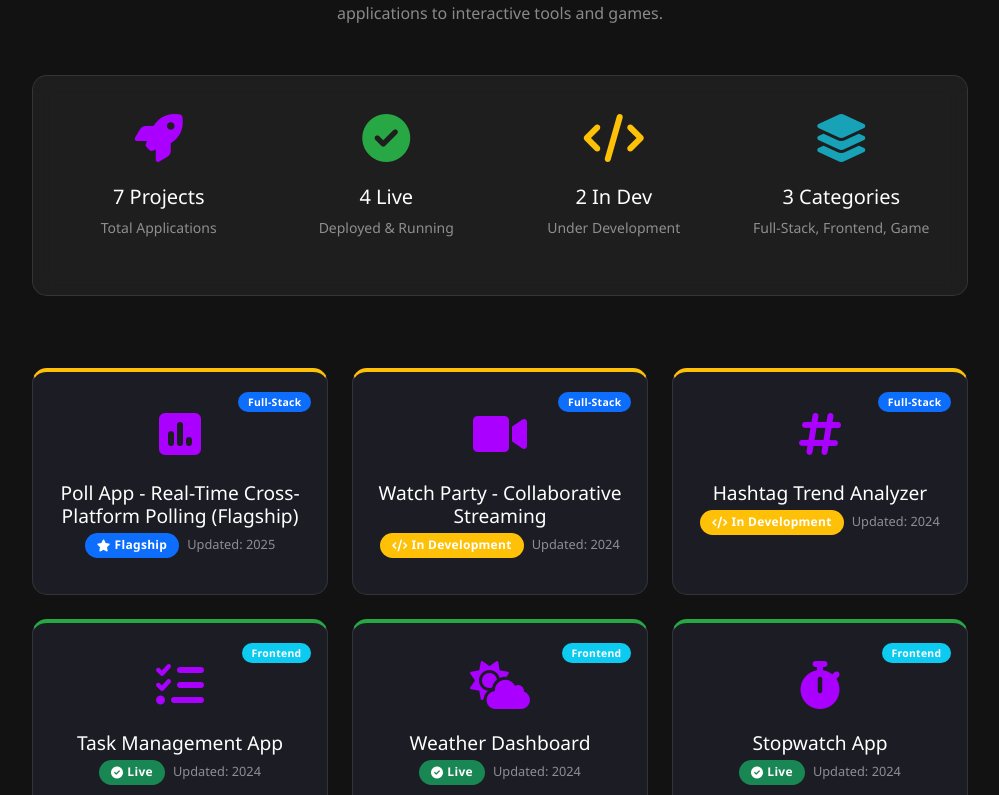
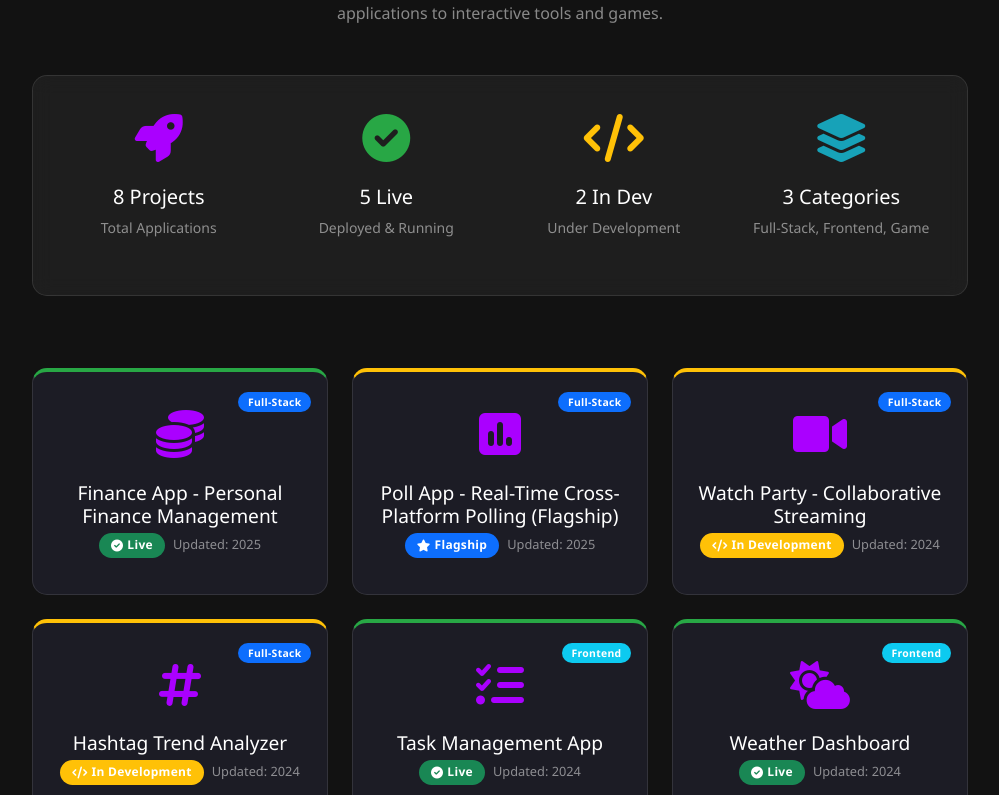
Before and after one commit to AlperDog/portfolio, a React (Create React App) app: page / in a window 1280 px wide. Shown: the part 2957-3752 px from the top of the page, without its empty margins (140-1139 px from the left). Built offline with nearby package versions, Linux system fonts and the light colour scheme.

Commit message:
Update projects section, add Finance App, update stats, and translate to English

```diff
--- a/src/components/DeployedProjects.tsx
+++ b/src/components/DeployedProjects.tsx
@@ -4,6 +4,25 @@ const DeployedProjects: React.FC = () => {
   const [expandedProject, setExpandedProject] = useState<number | null>(null);
 
   const deployedProjects = [
+    {
+      id: 8,
+      title: "Finance App - Personal Finance Management",
+      description: "A modern, fullstack personal finance management application. Fastify (Node.js) backend, React (Vite) frontend.",
+      technologies: ["Fastify", "Node.js", "React", "Vite", "JWT", "Chart.js"],
+      demoLink: "https://github.com/AlperDog/finance-app-fullstack",
+      githubLink: "https://github.com/AlperDog/finance-app-fullstack",
+      image: "fas fa-coins",
+      status: "Live",
+      lastUpdated: "2025",
+      features: [
+        "Income/Expense Tracking",
+        "Category and Budget Management",
+        "Financial Analytics",
+        "Secure Login with JWT",
+        "Modern Dashboard UI"
+      ],
+      category: "Full-Stack"
+    },
     {
       id: 0,
       title: "Poll App - Real-Time Cross-Platform Polling (Flagship)",
@@ -147,7 +166,7 @@ const DeployedProjects: React.FC = () => {
   return (
     <section id="deployed-projects" className="py-5">
       <div className="container">
-        <h2 className="section-title">Live Applications</h2>
+        <h2 className="section-title">Projects</h2>
         <p className="text-center text-white-50 mb-5" style={{ fontSize: 'clamp(0.9rem, 2.5vw, 1rem)' }}>
           A showcase of my deployed applications, each demonstrating different aspects of modern web development
           from full-stack applications to interactive tools and games.
@@ -162,14 +181,14 @@ const DeployedProjects: React.FC = () => {
                   <div style={{ fontSize: 'clamp(2rem, 6vw, 3rem)', color: '#aa00ff' }}>
                     <i className="fas fa-rocket"></i>
                   </div>
-                  <h5 className="text-white mt-2" style={{ fontSize: 'clamp(1rem, 2.5vw, 1.25rem)' }}>7 Projects</h5>
+                  <h5 className="text-white mt-2" style={{ fontSize: 'clamp(1rem, 2.5vw, 1.25rem)' }}>8 Projects</h5>
                   <p className="text-white-50 small" style={{ fontSize: 'clamp(0.75rem, 2vw, 0.875rem)' }}>Total Applications</p>
                 </div>
                 <div className="col-md-3 col-6 mb-3">
                   <div style={{ fontSize: 'clamp(2rem, 6vw, 3rem)', color: '#28a745' }}>
                     <i className="fas fa-check-circle"></i>
                   </div>
-                  <h5 className="text-white mt-2" style={{ fontSize: 'clamp(1rem, 2.5vw, 1.25rem)' }}>4 Live</h5>
+                  <h5 className="text-white mt-2" style={{ fontSize: 'clamp(1rem, 2.5vw, 1.25rem)' }}>5 Live</h5>
                   <p className="text-white-50 small" style={{ fontSize: 'clamp(0.75rem, 2vw, 0.875rem)' }}>Deployed & Running</p>
                 </div>
                 <div className="col-md-3 col-6 mb-3">
@@ -299,7 +318,6 @@ const DeployedProjects: React.FC = () => {
             </div>
           ))}
         </div>
-
         {/* Call to action */}
         <div className="row mt-5">
           <div className="col-12 text-center">
```
Also changed, not shown: src/components/AboutMe.tsx (+5 -5 lines), src/components/HeroSection.tsx (+4 -4 lines), src/components/Navbar.tsx (+4 -4 lines), src/components/Contact.tsx (indentation only), src/components/Skills.tsx (indentation only), 1 other file (tests, documents, lock files or other folders). Lines whose indentation alone changed are shown as unchanged.
